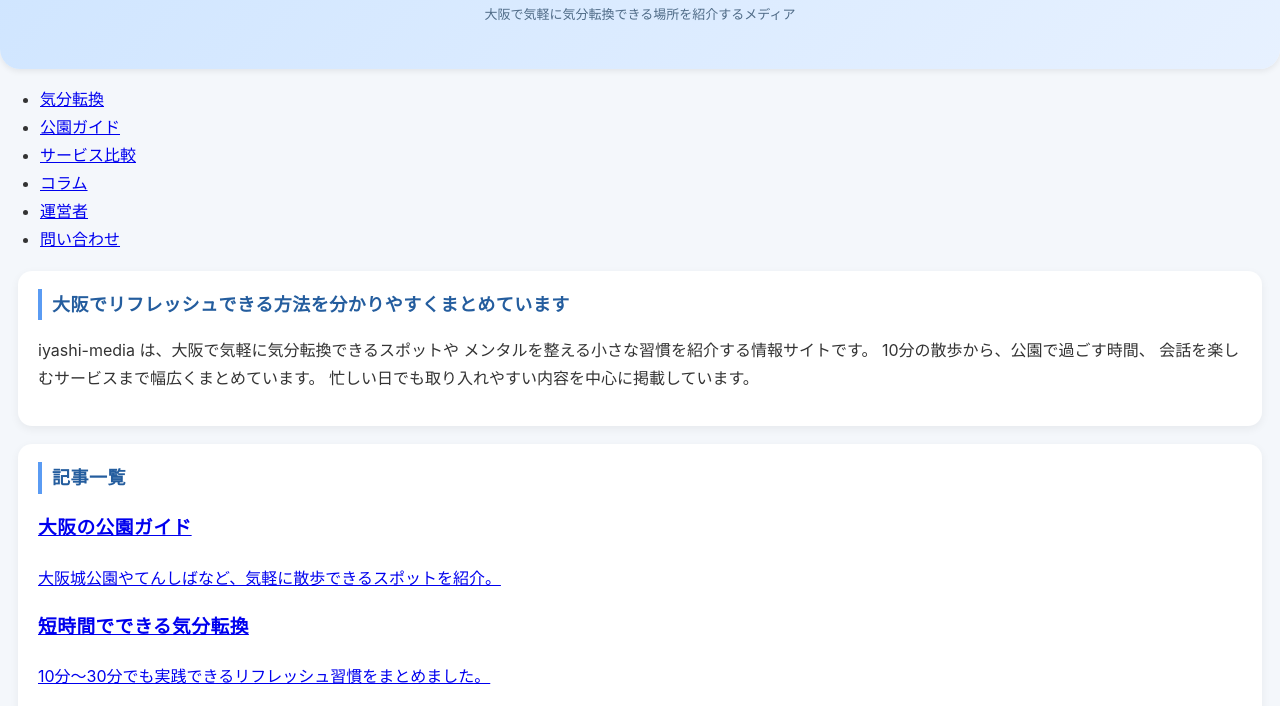
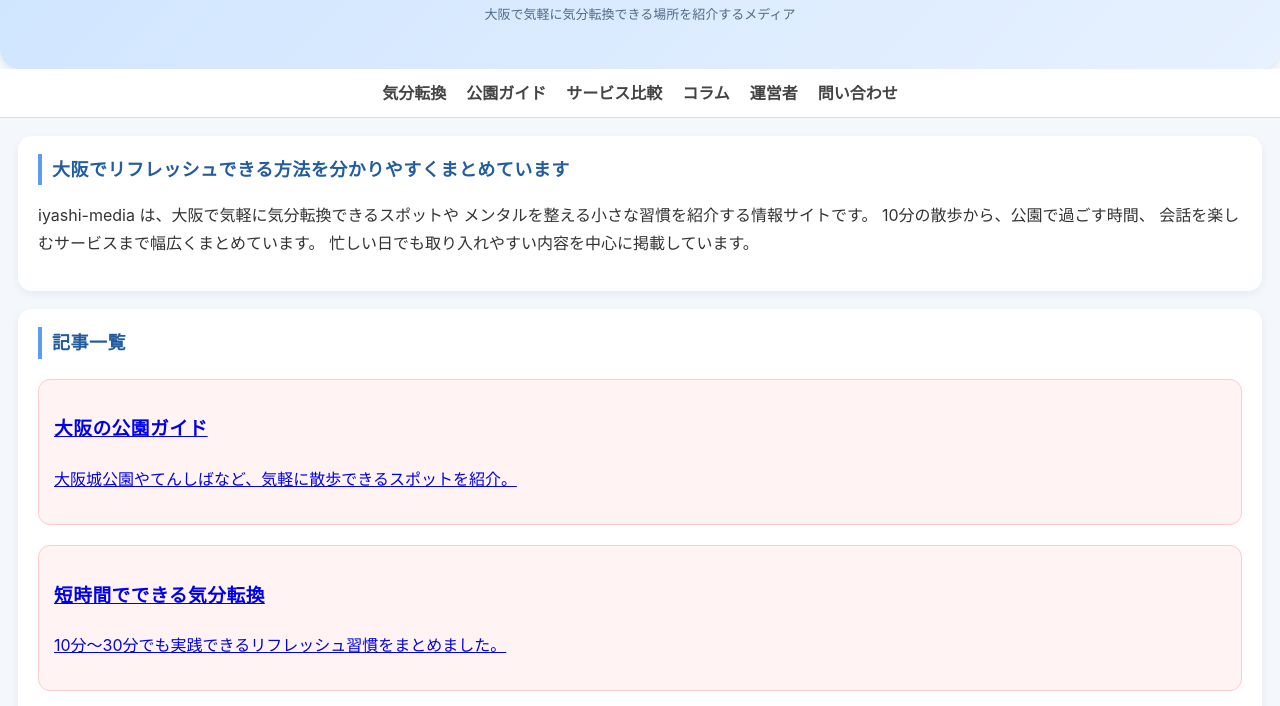
Before and after one commit to bokulog/iyashi-media, a plain HTML site: page index.html in a window 1280 px wide. Shown: the part 75-781 px from the top of the page. Drawn offline with Linux system fonts and the light colour scheme.

Commit message:
Update style.css

```diff
--- a/style.css
+++ b/style.css
@@ -146,3 +146,50 @@ footer {
     opacity: 1;
     transform: translateY(0);
 }
+
+.global-nav {
+    background: #ffffff;
+    padding: 10px 0;
+    border-bottom: 1px solid #ddd;
+}
+
+.global-nav ul {
+    display: flex;
+    justify-content: center;
+    flex-wrap: wrap;
+    gap: 20px;
+    list-style: none;
+    margin: 0;
+    padding: 0;
+}
+
+.global-nav a {
+    text-decoration: none;
+    color: #444;
+    font-weight: bold;
+    transition: 0.2s;
+}
+
+.global-nav a:hover {
+    color: #ff7f7f;
+}
+
+.article-list {
+    display: grid;
+    gap: 20px;
+    margin-top: 20px;
+}
+
+.article-item {
+    display: block;
+    padding: 15px;
+    border-radius: 12px;
+    background: #fff3f3;
+    border: 1px solid #ffcccc;
+    transition: 0.25s;
+}
+
+.article-item:hover {
+    background: #ffecec;
+    transform: translateY(-4px);
+}
```
